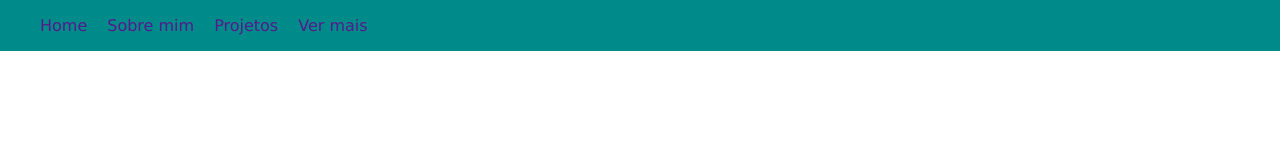
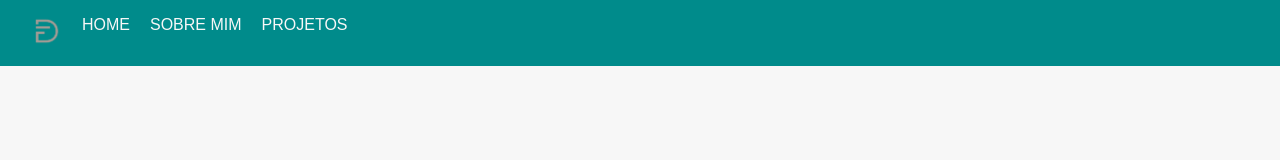
Before and after one commit to silvaedup/Tentativa-e-Erro, a plain HTML site: page index.html in a window 1280 px wide. Drawn offline with Linux system fonts and the light colour scheme.

Commit message:
adicionando logo ao menu e melhorando o background

```diff
--- a/index.html
+++ b/index.html
@@ -10,10 +10,10 @@
 <body>
   <header>
     <ul class="menu">
+      <li><img src="/img/Logo.png" alt="" class="logo"></li>
       <li><a href="">Home</a></li>
       <li><a href="">Sobre mim</a></li>
       <li><a href="">Projetos</a></li>
-      <li><a href="">Ver mais</a></li>
     </ul>
   </header>
 </body>
--- a/style.css
+++ b/style.css
@@ -1,27 +1,42 @@
 body {
+  font-family: Arial, Helvetica, sans-serif;
+  margin: 0px;
+  background: #f7f7f7;
+  display: grid;
+  gap: 3.75rem;
+  justify-items: center;
+}
+
+a {
+  text-decoration: none;
+  color: #f7f7f7;
+}
+
+.logo {
   margin: 0px;
   padding: 0px;
-  display: grid;
-  font-family: Verdana, Geneva, Tahoma, sans-serif;
+  width: 30px;
+  height: 30px;
+}
+
+ul {
+  list-style: none;
+  margin: 0px;
+  padding: 0px;
 }
 
 header {
+  display: grid;
+  justify-items: left;
+  gap: 60px;
   background-color: darkcyan;
   width: 100%;
 }
 
 .menu {
-  list-style: none;
   display: flex;
   flex-wrap: wrap;
-  gap: 1.25rem;
-  justify-items: center;
+  gap: 20px;
+  padding: 1rem 2rem;
+  text-transform: uppercase;
 }
-
-.menu a {
-  text-decoration: none;
-}
-
-.menu li {
-  align-items: center;
-}
```
Also changed, not shown: img/Logo.png (added).
